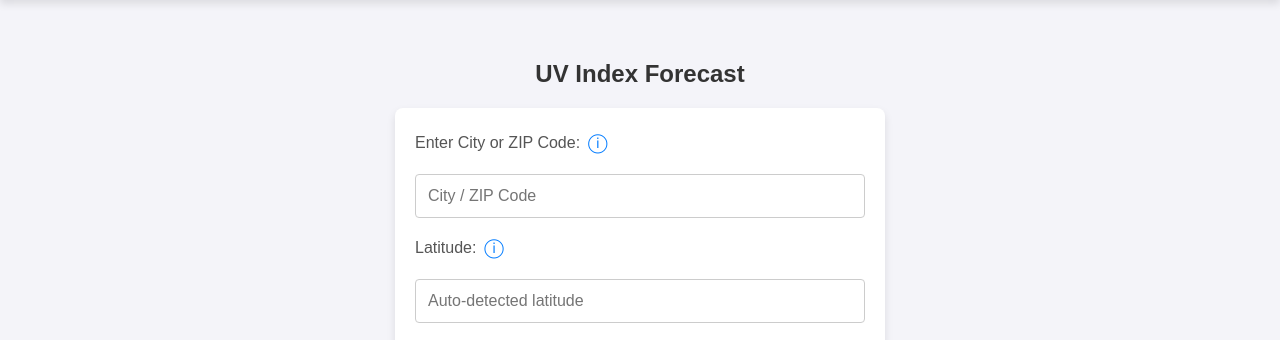
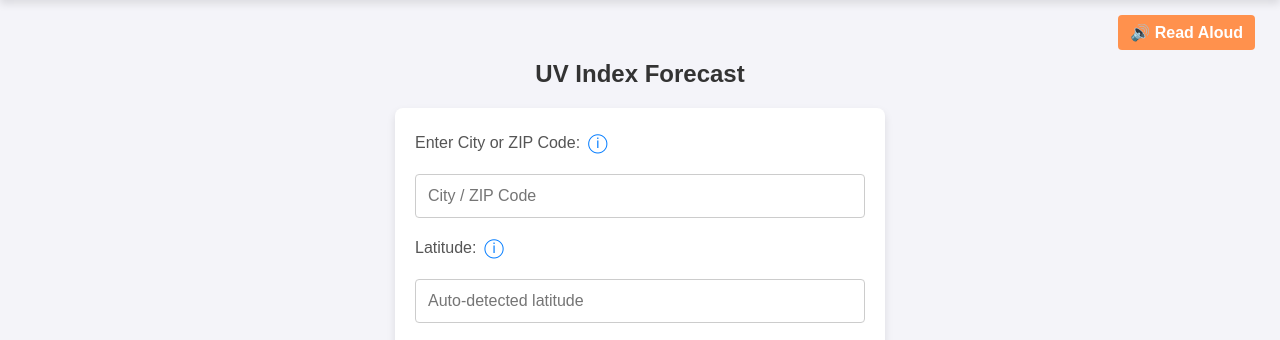
Before and after one commit to parikshya098/UV-Index-Tracker, a Flask app: page / in a window 1280 px wide. Shown: the part 150-490 px from the top of the page. Run offline with Flask 3, Linux system fonts and the light colour scheme.

Commit message:
Added Text to Speech

```diff
--- a/templates/base.html
+++ b/templates/base.html
@@ -33,6 +33,7 @@
     </div>
 
     <main role="main">
+        <button id="tts-button" onclick="toggleSpeech()">🔊 Read Aloud</button>
         {% block content %}{% endblock %}
     </main>
 
@@ -66,5 +67,68 @@
         };
 
     </script>
+    <script>
+        let isSpeaking = false;
+        const synth = window.speechSynthesis;
+        let utterance;
+
+        // Function to initialize and start speech
+        function startSpeech(text) {
+            utterance = new SpeechSynthesisUtterance(text);
+            utterance.rate = 1; // Adjust speed (0.5 to 2 is a good range)
+            utterance.pitch = 1; // Adjust pitch (0 to 2)
+            utterance.lang = 'en-US';
+            synth.speak(utterance);
+            isSpeaking = true;
+        }
+
+        // Function to toggle speech
+        function toggleSpeech() {
+            const content = document.querySelector('main').innerText;
+
+            if (isSpeaking) {
+                synth.cancel(); // Stop speech if already speaking
+                isSpeaking = false;
+                document.getElementById('tts-button').innerText = '🔊 Read Aloud';
+            } else {
+                startSpeech(content);
+                document.getElementById('tts-button').innerText = '🔇 Stop Reading';
+            }
+        }
+
+        // Event listener to stop speaking when the text ends
+        if (utterance) {
+            utterance.onend = function() {
+                isSpeaking = false;
+                document.getElementById('tts-button').innerText = '🔊 Read Aloud';
+            };
+        }
+    </script>
+
+    <style>
+        /* Positioning the TTS button at the top-right corner */
+        #tts-button {
+            position: fixed !important; /* Fixed position to stay in the top-right corner */
+            top: 150px !important; /* Distance from the top */
+            right: 25px !important; /* Distance from the right */
+            padding: 8px 12px !important;
+            background-color: #FF914D !important;
+            color: #ffffff !important;
+            border: none !important;
+            border-radius: 4px !important;
+            cursor: pointer !important;
+            font-weight: bold !important;
+            transition: background-color 0.3s ease !important;
+            z-index: 9999 !important; /* Ensure it stays above other content */
+        }
+
+        #tts-button:hover {
+            background-color: #FF7043 !important;
+        }
+
+        #tts-button:active {
+            background-color: #E64A19 !important;
+        }
+    </style>
 </body>
 </html>
--- a/templates/feedback.html
+++ b/templates/feedback.html
@@ -1,6 +1,7 @@
 {% extends "base.html" %}
 
 {% block content %}
+
 <!-- Feedback Form Section -->
 <div class="section-box feedback-form" role="region" aria-labelledby="feedback-header">
     <h3 id="feedback-header">Submit Your Feedback</h3>
--- a/templates/index.html
+++ b/templates/index.html
@@ -1,6 +1,7 @@
 {% extends "base.html" %}
 
 {% block content %}
+
 <h2>UV Index Forecast</h2>
 
 <div class="form-container">
@@ -204,4 +205,5 @@
     }
 
 </style>
+
 {% endblock %}
--- a/templates/signup.html
+++ b/templates/signup.html
@@ -1,6 +1,7 @@
 {% extends "base.html" %}
 
 {% block content %}
+
 <!-- Notification Signup Section -->
 <div class="section-box notification-signup" role="region" aria-labelledby="notification-header">
     <h3 id="notification-header">Sign Up for UV Index Alerts</h3>
```
